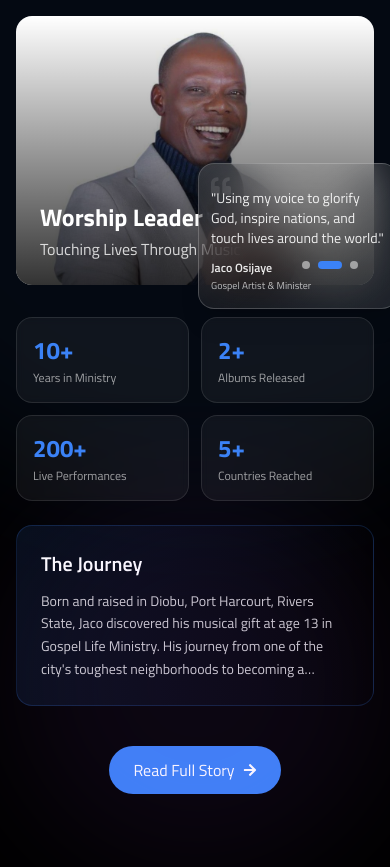
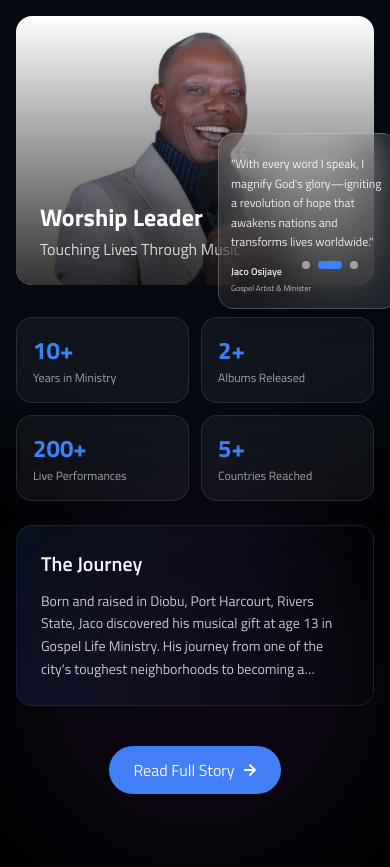
Before and after one commit to jgomputing/jaco, a Next.js app: page / in a window 390 px wide. Shown: the part 1220-2087 px from the top of the page. Built offline with nearby package versions, Linux system fonts and the light colour scheme.

Commit message:
Enhance About Section quote styling with responsive typography and expanded text

```diff
--- a/components/sections/AboutSection.tsx
+++ b/components/sections/AboutSection.tsx
@@ -138,17 +138,17 @@ export default function AboutSection() {
               whileInView={{ opacity: 1, y: 0 }}
               viewport={{ once: true }}
               transition={{ delay: 0.2 }}
-              className="absolute -bottom-6 -right-6 sm:-bottom-6 sm:-right-6 bg-gradient-to-br from-white/10 via-white/5 to-white/10 backdrop-blur-xl p-3 sm:p-4 rounded-2xl shadow-xl max-w-[200px] sm:max-w-[280px] text-sm sm:text-base border border-white/20"
+              className="absolute -bottom-6 -right-6 sm:-bottom-6 sm:-right-6 bg-gradient-to-br from-white/10 via-white/5 to-white/10 backdrop-blur-xl p-3 sm:p-4 md:p-5 rounded-2xl shadow-xl max-w-[180px] xs:max-w-[220px] sm:max-w-[280px] md:max-w-[320px] text-xs sm:text-sm md:text-base border border-white/20"
             >
               <div className="absolute inset-0 bg-gradient-to-br from-white/5 to-transparent rounded-2xl opacity-50" />
-              <FaQuoteLeft className="text-white/10 text-xl sm:text-2xl absolute top-3 sm:top-4 left-3 sm:left-4" />
-              <p className="text-white/90 text-sm sm:text-base font-medium relative z-10 mt-3 sm:mt-4">
-                "Using my voice to glorify God, inspire nations, and touch lives around the world."
+              <FaQuoteLeft className="text-white/10 text-base sm:text-xl md:text-2xl absolute top-3 sm:top-4 md:top-5 left-3 sm:left-4 md:left-5" />
+              <p className="text-white/90 font-medium relative z-10 mt-2 sm:mt-3 md:mt-4 leading-relaxed">
+                "With every word I speak, I magnify God's glory—igniting a revolution of hope that awakens nations and transforms lives worldwide."
               </p>
-              <div className="mt-3 sm:mt-4 flex items-center gap-2 sm:gap-3">
+              <div className="mt-3 sm:mt-4 md:mt-5 flex items-center gap-2 sm:gap-3">
                 <div className="text-white/90">
-                  <div className="font-semibold text-xs sm:text-sm">Jaco Osijaye</div>
-                  <div className="text-[10px] sm:text-xs text-white/70">Gospel Artist & Minister</div>
+                  <div className="font-semibold text-[10px] sm:text-xs md:text-sm">Jaco Osijaye</div>
+                  <div className="text-[8px] sm:text-[10px] md:text-xs text-white/70">Gospel Artist & Minister</div>
                 </div>
               </div>
             </motion.div>
```
